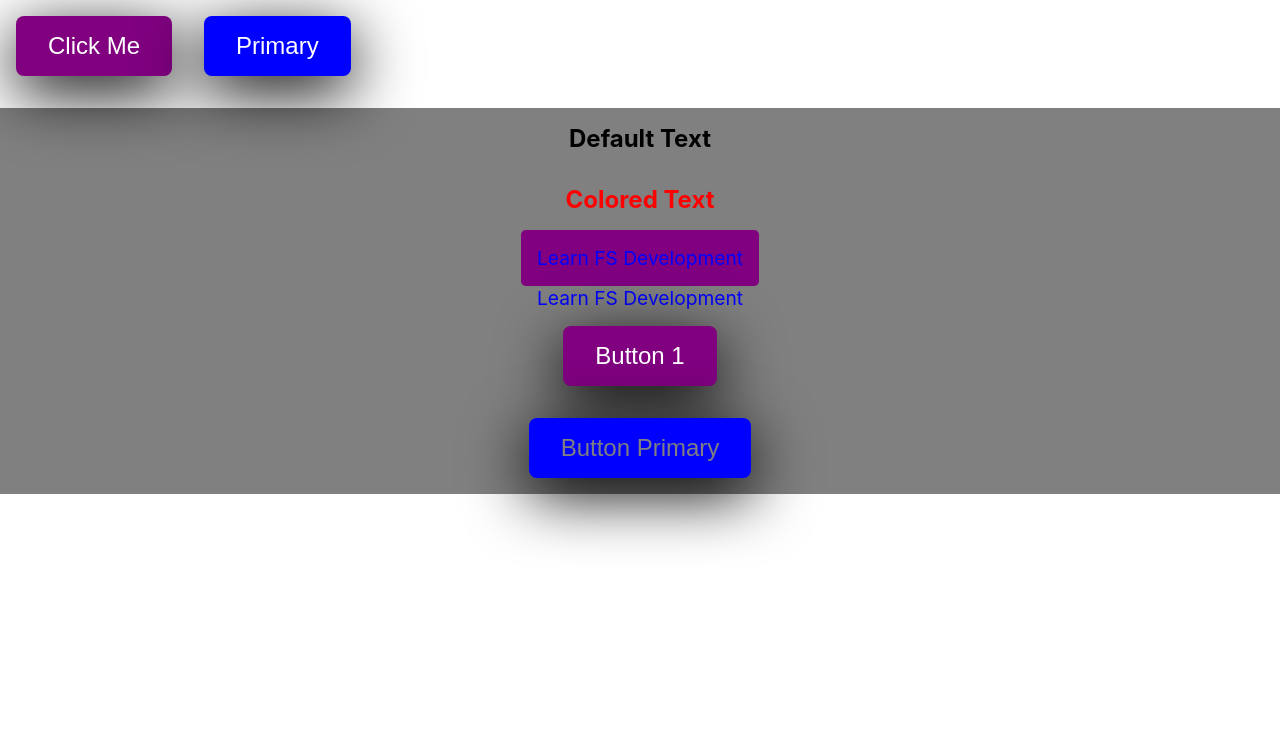
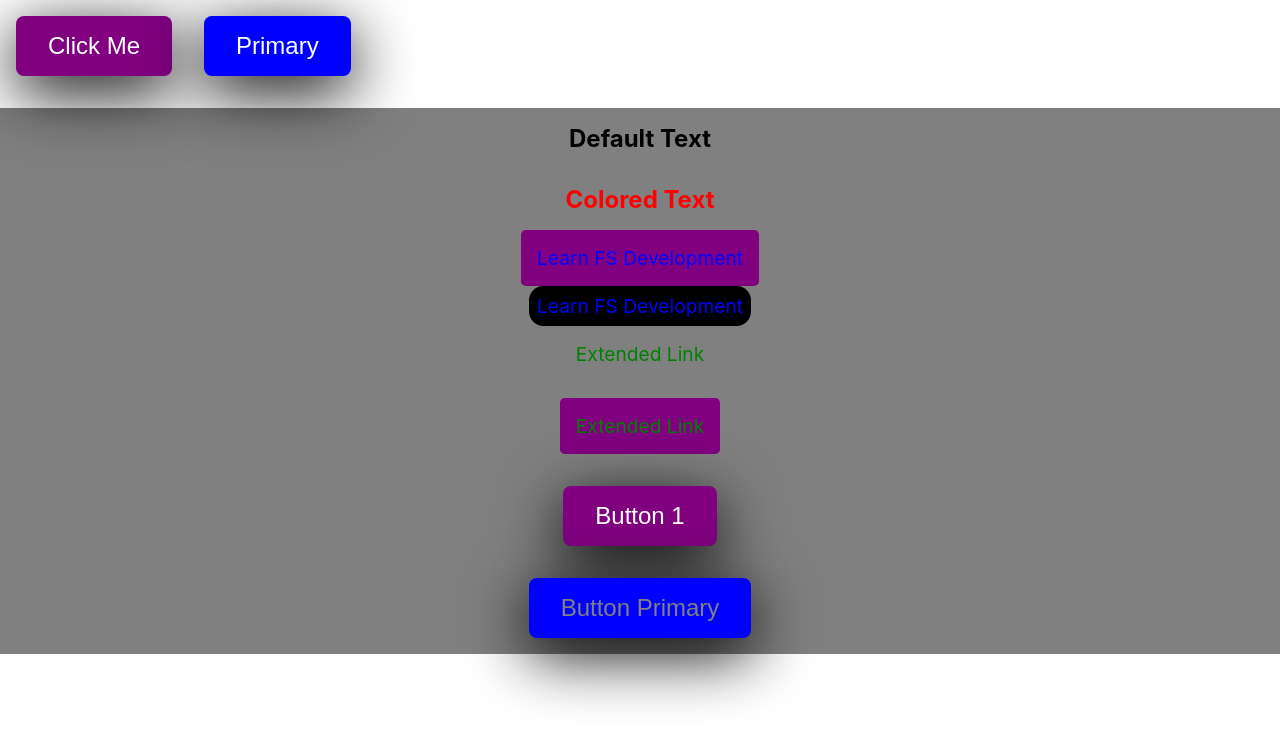
Before and after one commit to gurhanalan/React-Study-Notes-2-Styled-Comps, a React (Create React App) app: page / in a window 1280 px wide. Shown: the top 742 px of the page. Built offline with nearby package versions, Linux system fonts and the light colour scheme.

Commit message:
Add extended link

```diff
--- /dev/null
+++ b/src/components/styled-comp/extended-link/ExtendedLink.jsx
@@ -0,0 +1,7 @@
+import styled from "styled-components";
+import Link from "../link/Link";
+
+export default styled(Link)`
+    color: green;
+    margin: 1rem;
+`;
--- a/src/components/styled-comp/index.jsx
+++ b/src/components/styled-comp/index.jsx
@@ -1,5 +1,6 @@
 import React from "react";
 import { Button } from "./button/Button.styles";
+import ExtendedLink from "./extended-link/ExtendedLink";
 import HeaderText from "./header/HeaderText";
 import Link from "./link/Link";
 import Wrapper from "./wrapper/Wrapper";
@@ -17,9 +18,11 @@ function StyledComponents() {
             >
                 Learn FS Development
             </Link>
-            <Link href="www.google.com" target="_blank" rel="noopener">
+            <Link primary href="www.google.com" target="_blank" rel="noopener">
                 Learn FS Development
             </Link>
+            <ExtendedLink>Extended Link</ExtendedLink>
+            <ExtendedLink secondary>Extended Link</ExtendedLink>
             <Button>Button 1</Button>
             <Button primary textColor={"grey"}>
                 Button Primary
--- a/src/components/styled-comp/link/Link.jsx
+++ b/src/components/styled-comp/link/Link.jsx
@@ -12,6 +12,13 @@ export default styled.a`
             border-radius: 0.3rem;
             padding: 1rem;
         `}
+    ${(props) =>
+        props.primary &&
+        css`
+            background-color: black;
+            border-radius: 0.9rem;
+            padding: 0.5rem;
+        `}
 
     &:hover {
         font-size: 1.5rem;
```
